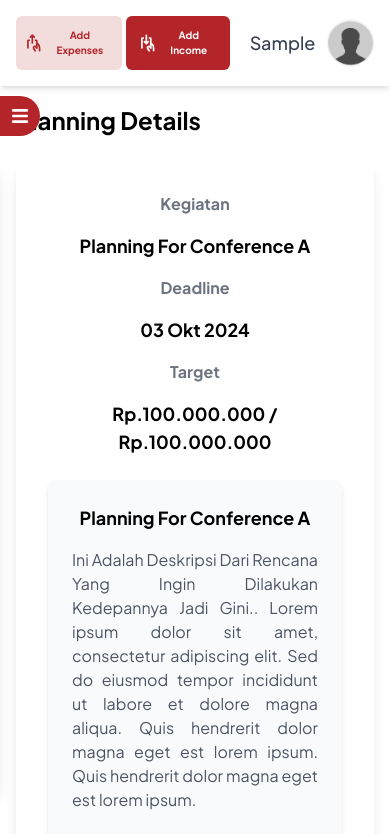
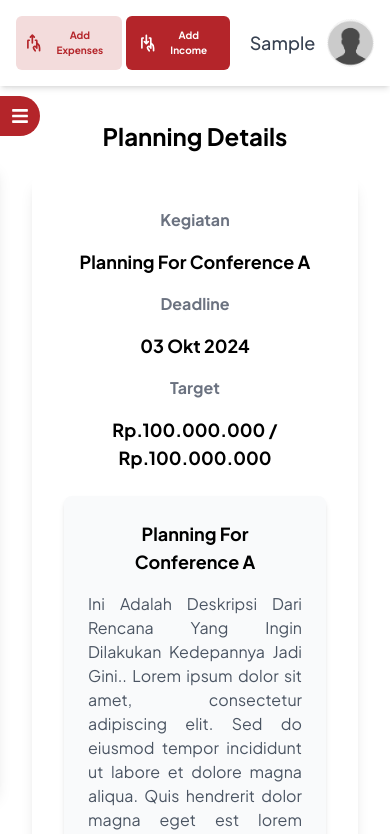
Before and after one commit to hauzanrafiattallah/Payroll-FE, a React (Vite) app: page /planning-detail in a window 390 px wide. Shown: the top 834 px of the page. Built offline with nearby package versions, Linux system fonts and the light colour scheme; no server answers; sample sign-in values are in the browser's storage; grey boxes are pictures that could not be loaded.

Commit message:
Refactor alignment and responsiveness in PlanningDetails component

```diff
--- a/src/pages/PlanningDetails.jsx
+++ b/src/pages/PlanningDetails.jsx
@@ -6,14 +6,12 @@ const PlanningDetails = () => {
   return (
     <>
       <Topbar />
-      <div className="flex mt-20">
-        {/* Sidebar */}
+      <div className="flex flex-col mt-20 lg:flex-row">
         <Sidebar />
-        {/* Konten */}
-        <div className="w-full p-4 mx-auto mt-2 lg:max-w-full lg:ml-72">
-          <div className="flex justify-between items-center mb-6">
-            <h1 className="text-2xl font-bold">Planning Details</h1>
-          </div>
+        <div className="w-full p-8 mx-auto mt-2 lg:max-w-full lg:ml-72">
+          <h1 className="mb-6 text-2xl font-bold text-center lg:text-left">
+            Planning Details
+          </h1>
 
           {/* Info Section */}
           <div className="bg-white p-8 rounded-lg shadow-lg">
```
